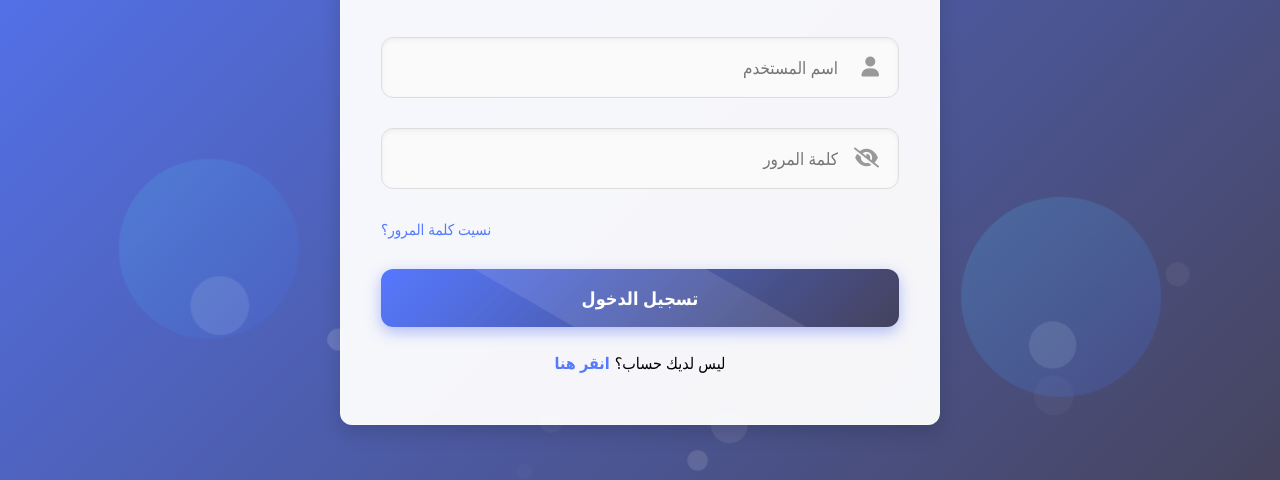
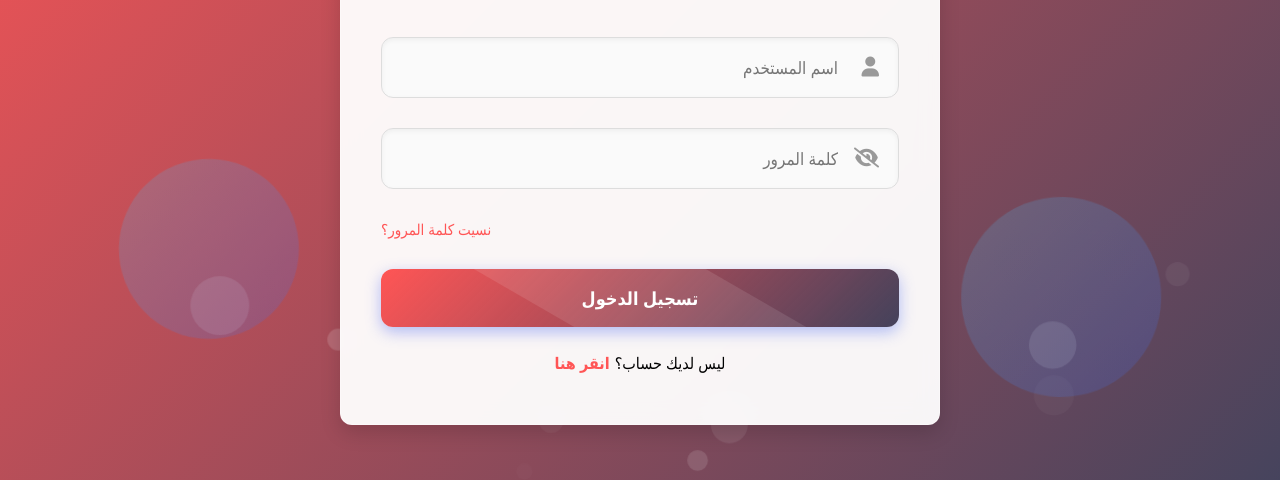
Before and after one commit to NOoRAlhani/aasss, a plain HTML site: page index.html in a window 1280 px wide. Shown: the part 320-800 px from the top of the page. Drawn offline with Linux system fonts and the light colour scheme.

Commit message:
Update index.html

```diff
--- a/index.html
+++ b/index.html
@@ -13,7 +13,7 @@
             font-family: 'Segoe UI', Tahoma, Geneva, Verdana, sans-serif;
         }
         :root {
-            --primary: #5578ff;
+            --primary: #ff5555;
             --secondary: #080527bf;
             --accent: #4e90cd;
             --dark: #1a1a2e;
```
